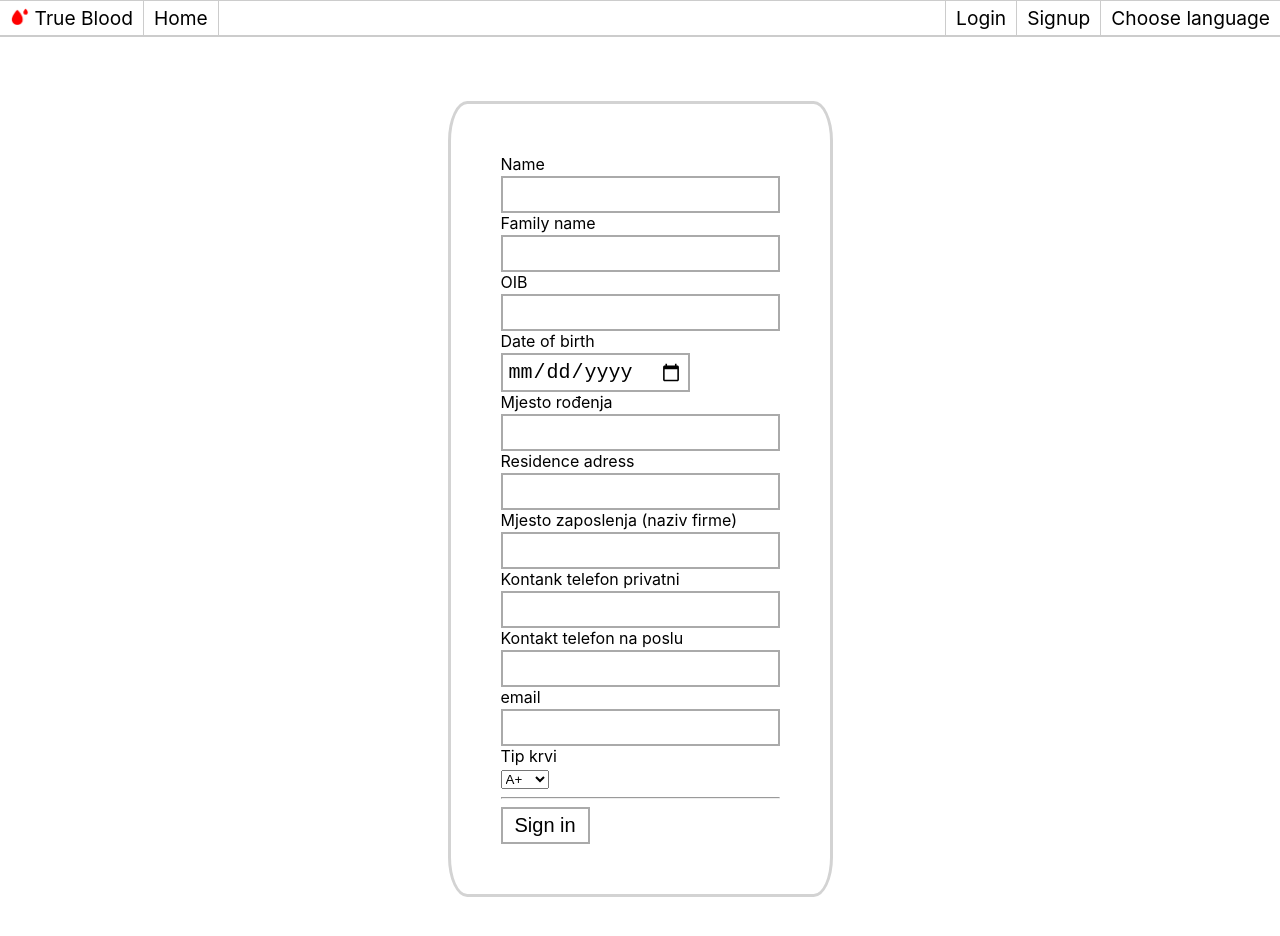
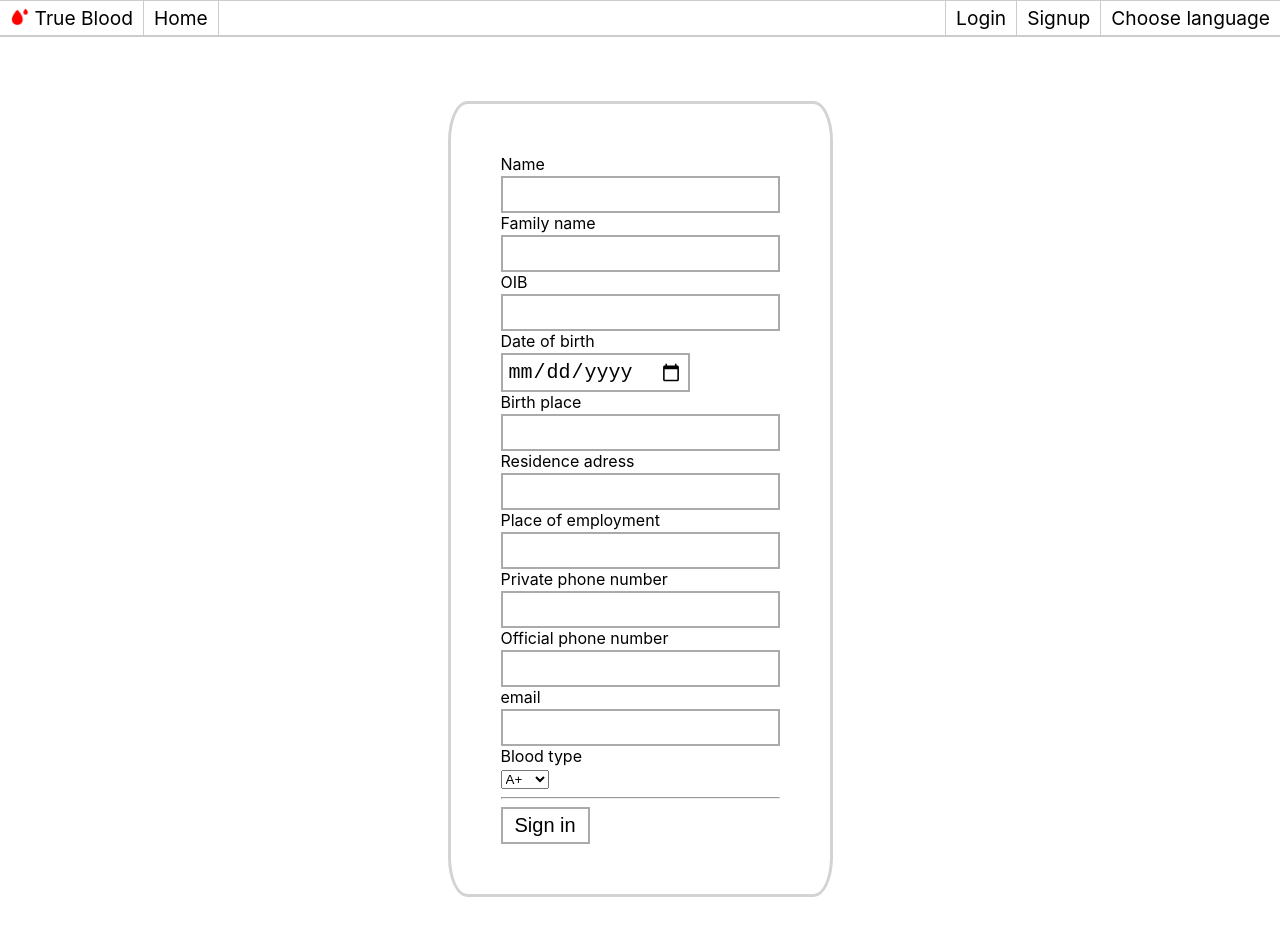
Before and after one commit to Hatej/true-blood, a React (Create React App) app in the folder IzvorniKod/trueBlood/frontend/: page /signin in a window 1280 px wide. Shown: the top 936 px of the page. Built offline with nearby package versions, Linux system fonts and the light colour scheme.

Commit message:
Popravljen odabir jezika, treba malo još varijable urednije nazvati

```diff
--- a/IzvorniKod/trueBlood/frontend/src/components/SignInForm.js
+++ b/IzvorniKod/trueBlood/frontend/src/components/SignInForm.js
@@ -5,11 +5,13 @@ import "./SignInForm.css";
 
 function SignInForm(props) {
 
-    let givenNameText, familyNameText, birthYearText, residencePlaceText, phoneNumberText, emailText, passwordText, passwordRepeatedText, signinText, passwordsNotSameText, showPasswordText;
+    let givenNameText, familyNameText, oibText, dateOfBirthText, birthPlaceText, residencePlaceText, phoneNumberText, emailText, passwordText, passwordRepeatedText, signinText, passwordsNotSameText, showPasswordText, placeOfEmploymentText, privatePhoneNumberText, officialPhoneNumberText, bloodTypeText;
     if (props.language === "croatian") {
         givenNameText = "Ime"
         familyNameText = "Prezime"
-        birthYearText = "Datum rođenja"
+        oibText = "OIB"
+        dateOfBirthText = "Datum rođenja"
+        birthPlaceText = "Mjesto rođenja"
         residencePlaceText = "Adresa stanovanja"
         phoneNumberText = "Broj mobitela"
         emailText = "Elektronička pošta"
@@ -18,11 +20,18 @@ function SignInForm(props) {
         signinText = "Registriraj se"
         passwordsNotSameText = "Lozinke se ne poklapaju"
         showPasswordText = "Prikaži lozinke"
+        placeOfEmploymentText = "Mjesto zaposlenja (naziv firme)"
+        privatePhoneNumberText = "Privatni telefonski broj"
+        officialPhoneNumberText = "Službeni telefonski broj"
+        bloodTypeText = "Tip krvi"
+
     }
     if (props.language === "english") {
         givenNameText = "Name"
         familyNameText = "Family name"
-        birthYearText = "Date of birth"
+        oibText = "OIB"
+        dateOfBirthText = "Date of birth"
+        birthPlaceText = "Birth place"
         residencePlaceText = "Residence adress"
         phoneNumberText = "Phone number"
         emailText = "email"
@@ -31,6 +40,10 @@ function SignInForm(props) {
         passwordsNotSameText = "Passwords do not match"
         signinText = "Sign in"
         showPasswordText = "Show passwords"
+        placeOfEmploymentText = "Place of employment"
+        privatePhoneNumberText = "Private phone number"
+        officialPhoneNumberText = "Official phone number"
+        bloodTypeText = "Blood type"
     }
 
 
@@ -105,15 +118,15 @@ function SignInForm(props) {
                     <input name='familyName' onChange={onChange} value={signinForm.familyName} type="text" required/>
                 </div>
                 <div className="FormRow">
-                    <label>OIB</label>
+                    <label>{oibText}</label>
                     <input name='OIB' onChange={onChange} value={signinForm.OIB} type="text" minLength="11" maxLength="11" required/>
                 </div>
                 <div className="FormRow">
-                    <label>{birthYearText}</label>
+                    <label>{dateOfBirthText}</label>
                     <input name='dateOfBirth' onChange={onChange} value={signinForm.dateOfBirth} type="date" required/>
                 </div>
                 <div className="FormRow">
-                    <label>Mjesto rođenja</label>
+                    <label>{birthPlaceText}</label>
                     <input name='birthPlace' onChange={onChange} value={signinForm.birthPlace} type="text" required/>
                 </div>
                 <div className="FormRow">
@@ -121,15 +134,15 @@ function SignInForm(props) {
                     <input name='residenceAdress' onChange={onChange} value={signinForm.residenceAdress} type="text" required/>
                 </div>
                 <div className="FormRow">
-                    <label>Mjesto zaposlenja (naziv firme)</label>
+                    <label>{placeOfEmploymentText}</label>
                     <input name='workplaceName' onChange={onChange} value={signinForm.workplaceName} type="text"/>
                 </div>
                 <div className="FormRow">
-                    <label>Kontank telefon privatni</label>
+                    <label>{privatePhoneNumberText}</label>
                     <input name='privatePhoneNumber' onChange={onChange} value={signinForm.privatePhoneNumber} type="tel" pattern="[0-9]{10}" required/>
                 </div>
                 <div className="FormRow">
-                    <label>Kontakt telefon na poslu</label>
+                    <label>{officialPhoneNumberText}</label>
                     <input name='workPhoneNumber' onChange={onChange} value={signinForm.workPhoneNumber} type="tel" pattern="[0-9]{10}"/>
                 </div>
                 <div className="FormRow">
@@ -137,7 +150,7 @@ function SignInForm(props) {
                     <input name='email' onChange={onChange} value={signinForm.email} type="email" required/>
                 </div>
                 <div className="FormRow">
-                    <label>Tip krvi</label>
+                    <label>{bloodTypeText}</label>
                     <select name='bloodType' onChange={onChange} value={signinForm.bloodType} required>
                         <option value='A+' selected>A+</option>
                         <option value='A-'>A-</option>
```
Also changed, not shown: 1 other file (tests, documents, lock files or other folders).
